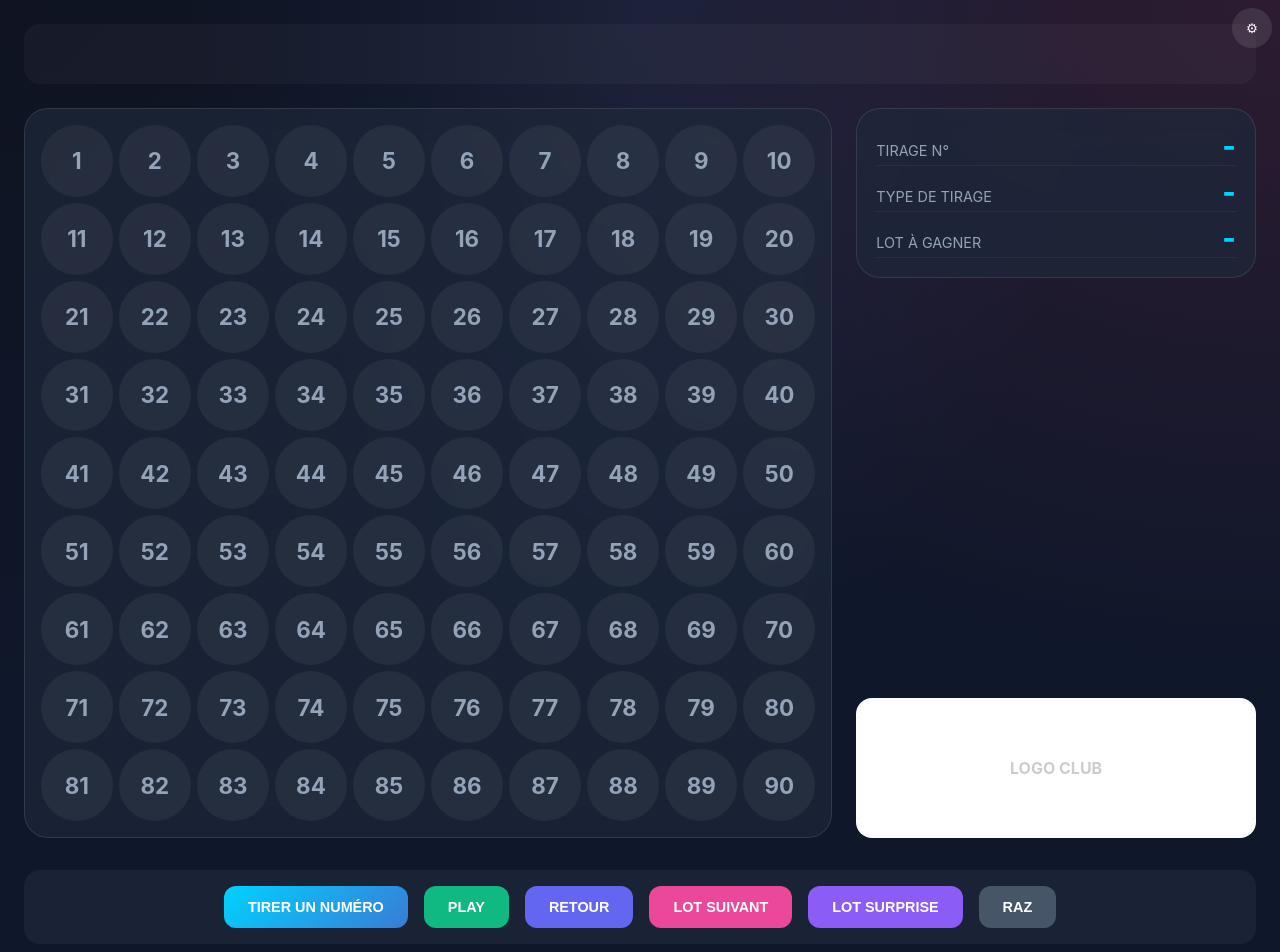
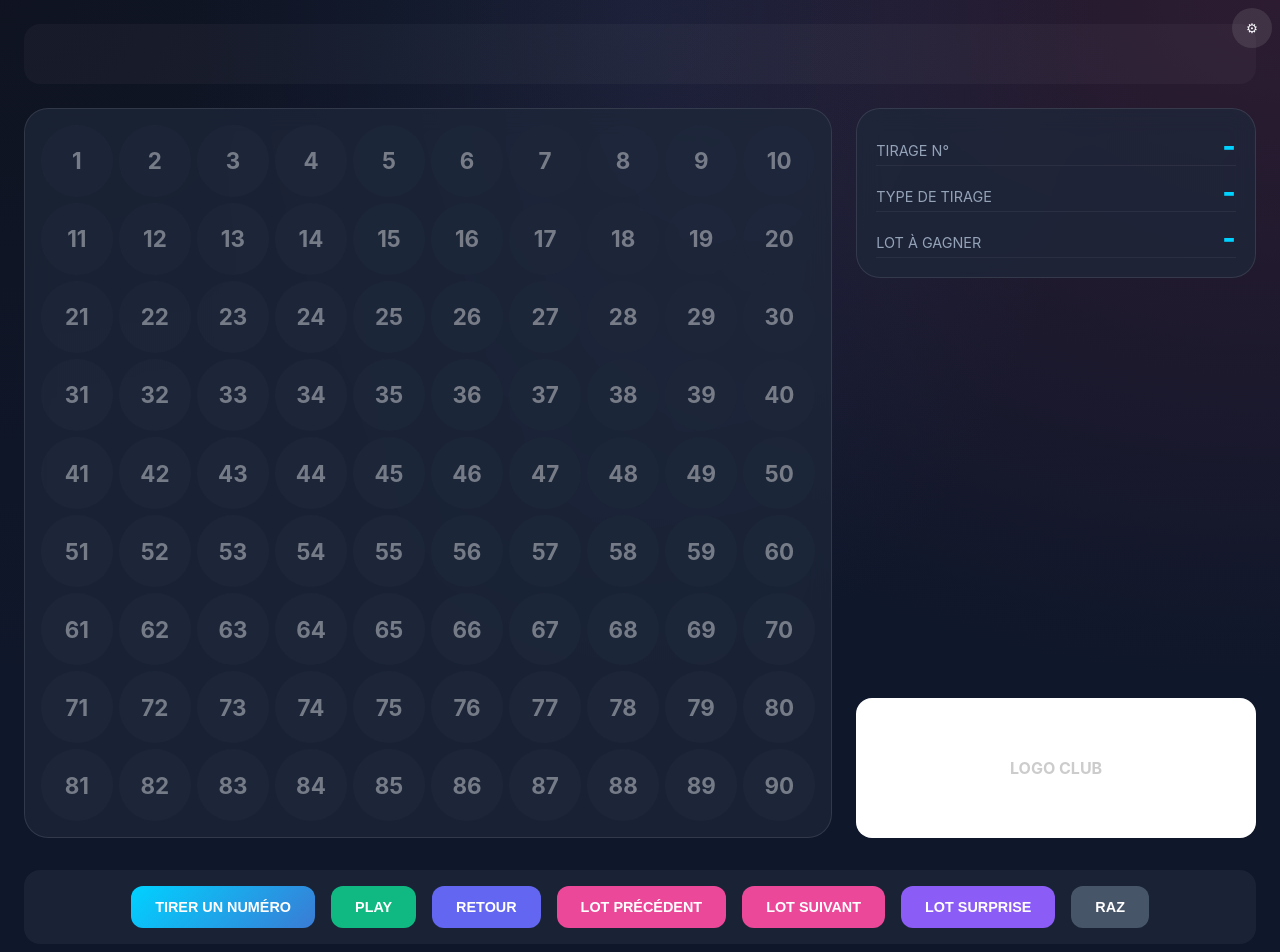
Before and after one commit to Abdel-faq/LOTO, a React (Vite) app: page / in a window 1280 px wide. Shown: the top 952 px of the page. Built offline with nearby package versions, Linux system fonts and the light colour scheme.

Commit message:
Add undrawn grid text color setting and 'Previous Lot' button

```diff
--- a/src/App.jsx
+++ b/src/App.jsx
@@ -11,7 +11,8 @@ const App = () => {
       gridBgColor: 'rgba(30, 41, 59, 0.7)',
       lastNumColor: '#f59e0b',
       gridDrawnColor: '#00d2ff',
-      gridUndrawnColor: 'rgba(255, 255, 255, 0.05)',
+      gridUndrawnColor: 'rgba(30, 41, 59, 0.7)',
+      gridUndrawnTextColor: 'rgba(255, 255, 255, 0.4)',
       autoInterval: 5,
       drawPrep: [],
       useManualInfo: false,
@@ -115,6 +116,21 @@ const App = () => {
     }
   };
 
+  const handlePrevLot = () => {
+    if (config.drawPrep.length === 0) return;
+
+    const prevIdx = config.currentPrepIdx - 1;
+    if (prevIdx >= 0) {
+      setConfig(prev => ({
+        ...prev,
+        currentPrepIdx: prevIdx,
+        useManualInfo: false
+      }));
+    } else {
+      alert("C'est déjà le premier lot !");
+    }
+  };
+
   const handleSurpriseLot = () => {
     setConfig(prev => ({
       ...prev,
@@ -186,7 +202,7 @@ const App = () => {
               className={`number-cell ${isDrawn ? 'drawn' : ''} ${isLast ? 'last-drawn' : ''}`}
               style={{
                 backgroundColor: isDrawn ? (isLast ? config.lastNumColor : config.gridDrawnColor) : (isLast ? 'transparent' : config.gridUndrawnColor),
-                color: isDrawn ? 'white' : 'var(--text-muted)',
+                color: isDrawn ? 'white' : config.gridUndrawnTextColor,
                 borderColor: isLast ? config.lastNumColor : 'transparent'
               }}
             >
@@ -237,6 +253,7 @@ const App = () => {
           {isAutoPlaying ? 'PAUSE' : 'PLAY'}
         </button>
         <button className="btn" style={{ background: '#6366f1', color: 'white' }} onClick={handleUndo}>RETOUR</button>
+        <button className="btn" style={{ background: '#ec4899', color: 'white' }} onClick={handlePrevLot}>LOT PRÉCÉDENT</button>
         <button className="btn" style={{ background: '#ec4899', color: 'white' }} onClick={handleNextLot}>LOT SUIVANT</button>
         <button className="btn" style={{ background: '#8b5cf6', color: 'white' }} onClick={handleSurpriseLot}>LOT SURPRISE</button>
         <button className="btn" style={{ background: '#475569', color: 'white' }} onClick={() => {
@@ -311,6 +328,10 @@ const App = () => {
                 <div className="input-group">
                   <label>Grille (Non Tiré)</label>
                   <input type="color" value={config.gridUndrawnColor} onChange={e => setConfig({ ...config, gridUndrawnColor: e.target.value })} />
+                </div>
+                <div className="input-group">
+                  <label>Grille (Texte Non Tiré)</label>
+                  <input type="color" value={config.gridUndrawnTextColor} onChange={e => setConfig({ ...config, gridUndrawnTextColor: e.target.value })} />
                 </div>
               </div>
 
```
